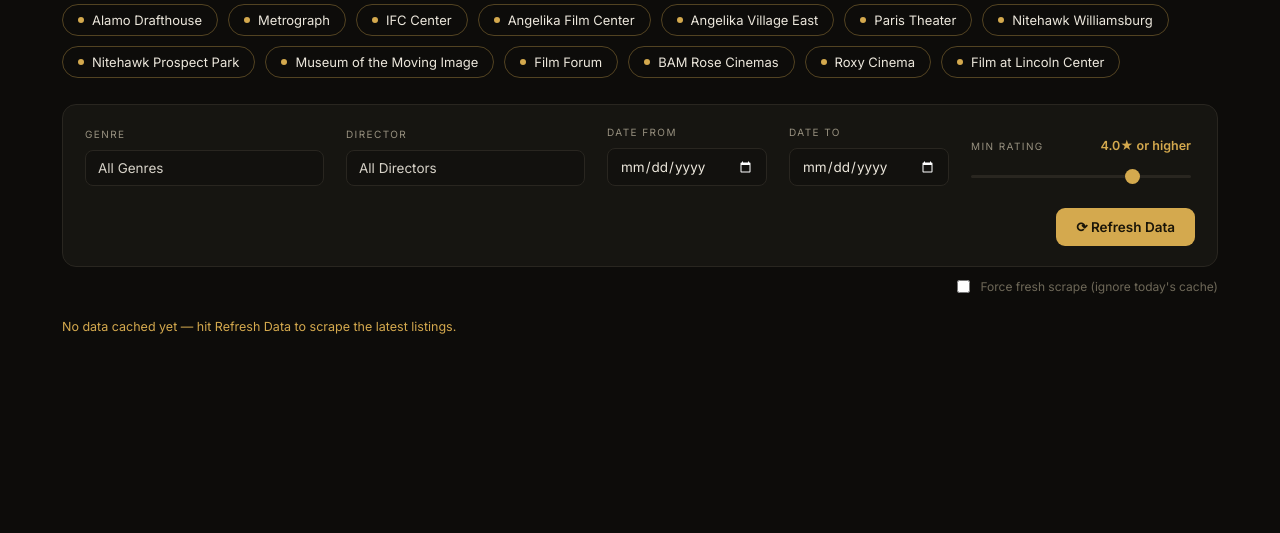
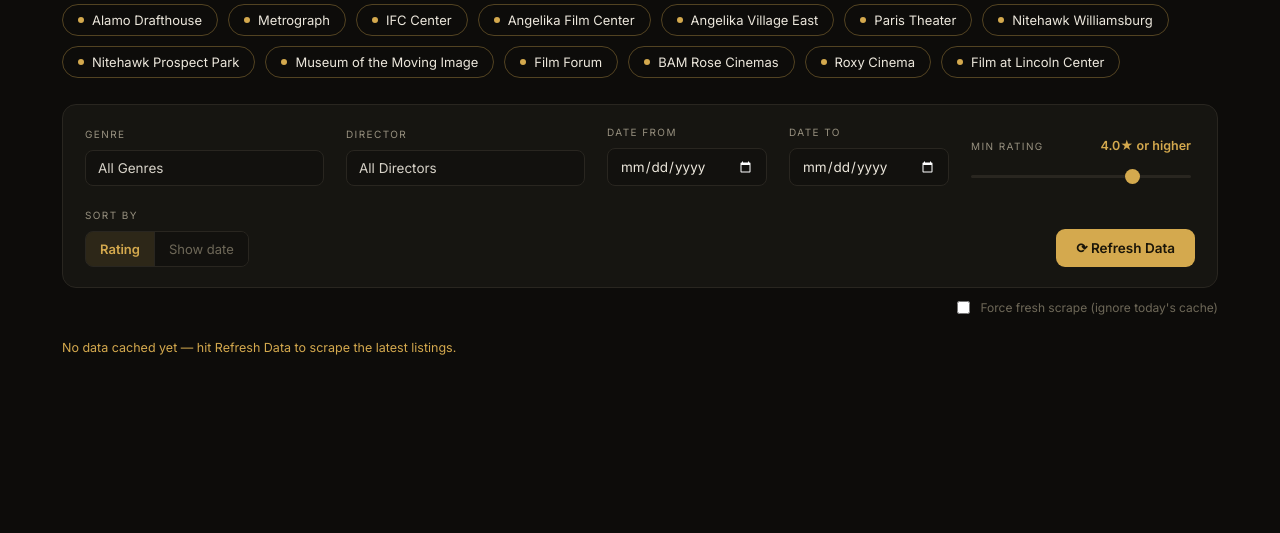
Before and after one commit to anasofia9/movie_finder, a Flask app: page / in a window 1280 px wide. Shown: the part 353-886 px from the top of the page. Run offline with Flask 3, Linux system fonts and the light colour scheme.

Commit message:
Add sort toggle: by rating (default) or by next show date
Segmented control in the filter panel reorders cards client-side in
every section; date mode sorts by each film's next upcoming showing
with rating as the tie-break.

Co-Authored-By: Claude Fable 5 <noreply@anthropic.com>

```diff
--- a/templates/base.html
+++ b/templates/base.html
@@ -309,6 +309,31 @@
         .combo-item:hover {
             background: rgba(212, 169, 78, 0.1);
             color: var(--text);
+        }
+
+        .seg {
+            display: inline-flex;
+            border: 1px solid var(--border);
+            border-radius: 8px;
+            overflow: hidden;
+        }
+
+        .seg button {
+            background: var(--panel-2);
+            border: none;
+            padding: 9px 14px;
+            font-family: var(--sans);
+            font-size: 13px;
+            color: var(--faint);
+            cursor: pointer;
+        }
+
+        .seg button + button { border-left: 1px solid var(--border); }
+
+        .seg button.on {
+            background: rgba(212, 169, 78, 0.12);
+            color: var(--gold);
+            font-weight: 600;
         }
 
         .rating-group { min-width: 220px; }
@@ -849,6 +874,40 @@
             if (note && slider) note.textContent = `(Rated ${parseFloat(slider.value).toFixed(1)}★+ by Letterboxd users)`;
         }
 
+        /* ---------------------------- sorting ---------------------------- */
+        function setSort(btn) {
+            document.querySelectorAll('#sortSeg button').forEach(b => b.classList.toggle('on', b === btn));
+            sortCards();
+        }
+
+        function nextDateKey(card, today) {
+            const dates = (card.dataset.dates || '').split(',').filter(d => d);
+            if (!dates.length) return today; // dateless movies are assumed showing today
+            const upcoming = dates.filter(d => d >= today);
+            return upcoming.length ? upcoming[0] : dates[dates.length - 1];
+        }
+
+        function sortCards() {
+            const mode = document.querySelector('#sortSeg button.on')?.dataset.sort || 'rating';
+            const now = new Date();
+            const today = `${now.getFullYear()}-${String(now.getMonth() + 1).padStart(2, '0')}-${String(now.getDate()).padStart(2, '0')}`;
+
+            document.querySelectorAll('.grid').forEach(grid => {
+                const cards = Array.from(grid.querySelectorAll('.card[data-theaters]'));
+                cards.sort((a, b) => {
+                    const ra = parseFloat(a.dataset.rating) || 0;
+                    const rb = parseFloat(b.dataset.rating) || 0;
+                    if (mode === 'date') {
+                        const da = nextDateKey(a, today);
+                        const db = nextDateKey(b, today);
+                        if (da !== db) return da < db ? -1 : 1;
+                    }
+                    return rb - ra; // rating desc (also the tie-break for date sort)
+                });
+                cards.forEach(c => grid.appendChild(c));
+            });
+        }
+
         /* --------------------------- refresh ---------------------------- */
         function refreshData() {
             const theaters = getSelectedTheaters();
--- a/templates/index.html
+++ b/templates/index.html
@@ -101,6 +101,13 @@
         </div>
         <input type="range" id="ratingSlider" min="1" max="5" step="0.1"
                value="{{ rating_threshold or 4.0 }}" oninput="applyFilters()">
+    </div>
+    <div class="filter-group">
+        <label>Sort by</label>
+        <div class="seg" id="sortSeg">
+            <button type="button" class="on" data-sort="rating" onclick="setSort(this)">Rating</button>
+            <button type="button" data-sort="date" onclick="setSort(this)">Show date</button>
+        </div>
     </div>
     <button class="btn-refresh" onclick="refreshData()">⟳ Refresh Data</button>
 </div>
```
